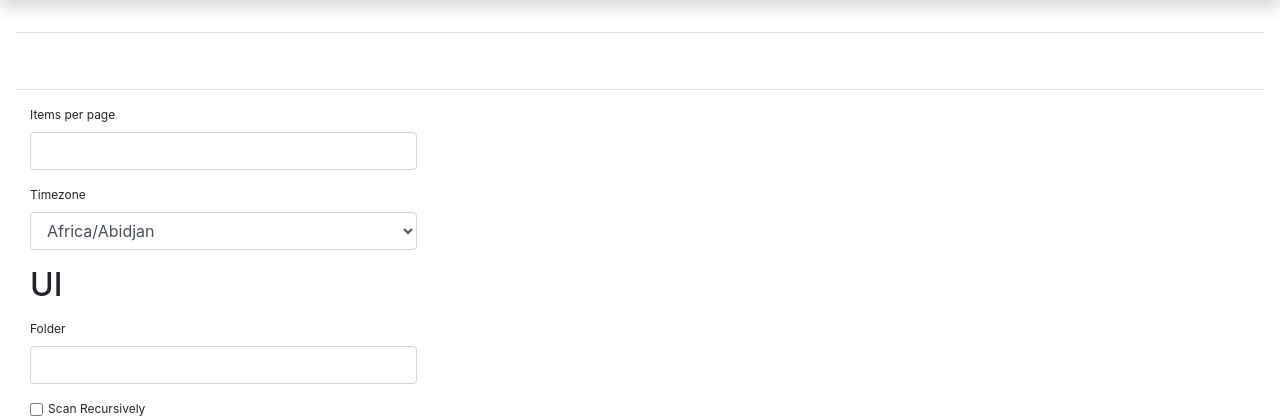
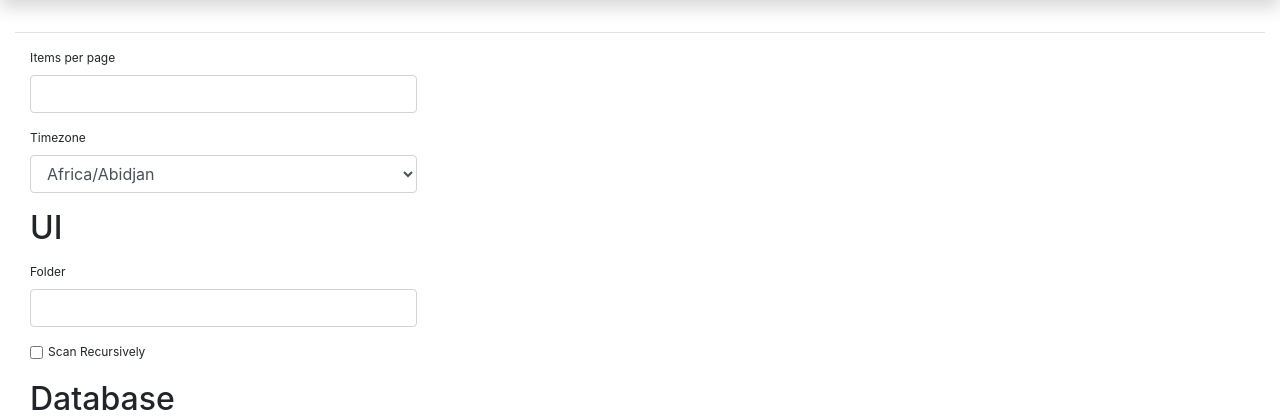
Before and after one commit to vikc07/audcon, a Flask app: template audcon/templates/settings.html in a window 1280 px wide. Shown: the part 56-476 px from the top of the page. Run offline with Flask 2, Linux system fonts and the light colour scheme; the template is opened without the code that fills it: values that come from a table or form of the project are taken from there, others are empty; some libraries are stand-ins or nearby versions.

Commit message:
fixed title for settings

```diff
--- a/audcon/templates/settings.html
+++ b/audcon/templates/settings.html
@@ -3,9 +3,6 @@
 {% set active_page = 'settings' %}
 
 {% block content %}
-    <div class="d-flex justify-content-between pt-4 pb-2 mb-3 border-bottom">
-        <h2>{{ title }}</h2>
-    </div>
     <div class="d-flex">
         <div class="col-md-4 col-sm-4 col-6">
             <form action="{{ url_for('settings') }}" method="post" novalidate>
```
